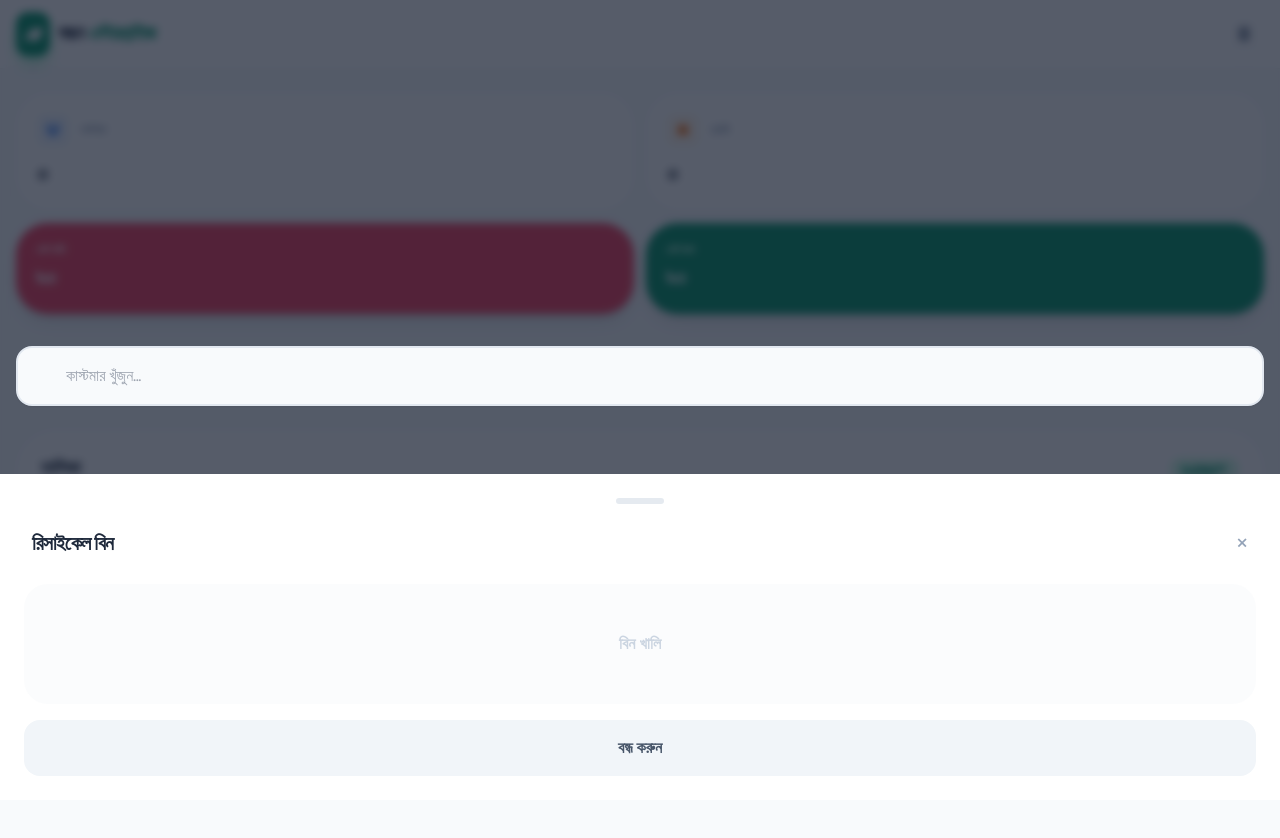
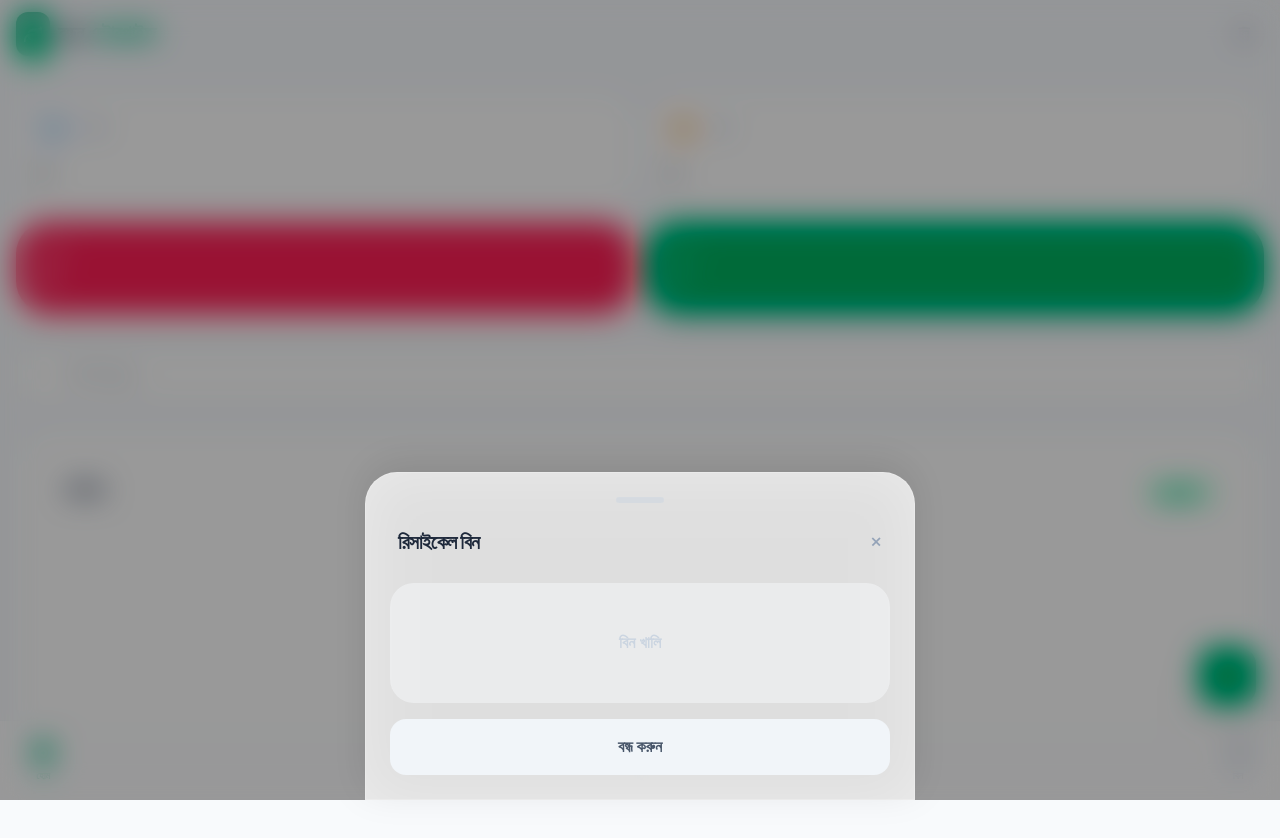
Before and after one commit to torikulislamsayem5555-creator/bondhon, a plain HTML site: page index.html in a window 1280 px wide. Both pictures are taken after a click on the button 1244 px from the left and 34 px from the top of the page. Before the commit the page ends 813 px from the top, so only its background shows below. Drawn offline with nearby package versions, Linux system fonts and the light colour scheme.

Commit message:
Update style.css

```diff
--- a/style.css
+++ b/style.css
@@ -1,116 +1,140 @@
+/* ১. গুগল ফন্ট এবং ভেরিয়েবল */
 @import url('https://fonts.googleapis.com/css2?family=Hind+Siliguri:wght@300;400;500;600;700&display=swap');
 
 :root {
     --primary: #10b981;
-    --primary-light: #d1fae5;
     --primary-dark: #065f46;
     --bg-light: #f1f5f9;
     --card-bg: #ffffff;
     --text-main: #0f172a;
     --text-muted: #64748b;
-    --danger: #ff4757;
-    --shadow: 0 10px 25px -5px rgba(0, 0, 0, 0.05), 0 8px 10px -6px rgba(0, 0, 0, 0.05);
+    --danger: #ef4444;
+    --shadow: 0 10px 25px -5px rgba(0, 0, 0, 0.05);
 }
 
-/* ডার্ক মোড পুরোপুরি রিমুভ করা হয়েছে */
+/* ২. অটো ডার্ক মোড লজিক */
+@media (prefers-color-scheme: dark) {
+    :root {
+        --bg-light: #0f172a;
+        --card-bg: #1e293b;
+        --text-main: #f1f5f9;
+        --text-muted: #94a3b8;
+        --shadow: 0 10px 25px -5px rgba(0, 0, 0, 0.3);
+    }
+}
 
+/* ৩. জেনারেল স্টাইল */
 * {
     margin: 0;
     padding: 0;
     box-sizing: border-box;
-    scroll-behavior: smooth;
+    font-family: 'Hind Siliguri', sans-serif;
+    -webkit-tap-highlight-color: transparent;
 }
 
 body {
-    font-family: 'Hind Siliguri', sans-serif;
     background-color: var(--bg-light);
     color: var(--text-main);
-    -webkit-tap-highlight-color: transparent;
     line-height: 1.6;
-    overflow-x: hidden;
-    /* কিবোর্ড ওপেন হলে যাতে স্ক্রিন কাঁপাকাঁপি না করে */
-    overscroll-behavior-y: contain;
+    transition: background-color 0.3s ease;
 }
 
-/* নেভিগেশন */
-.nav-glass {
-    background: rgba(255, 255, 255, 0.95);
-    backdrop-filter: blur(12px);
-    -webkit-backdrop-filter: blur(12px);
-    border-bottom: 1px solid rgba(0, 0, 0, 0.05);
-    z-index: 50;
+/* ৪. কার্ড এবং কন্টেইনার */
+.stat-card {
+    background: var(--card-bg);
+    border-radius: 24px;
+    padding: 1.5rem;
+    box-shadow: var(--shadow);
+    border: 1px solid rgba(255, 255, 255, 0.05);
 }
 
-/* স্ট্যাট কার্ড */
-.stat-card {
-    background: var(--card-bg);
-    border-radius: 28px;
-    border: 1px solid rgba(0, 0, 0, 0.02);
-    box-shadow: var(--shadow);
-    transition: all 0.4s cubic-bezier(0.175, 0.885, 0.32, 1.275);
-}
-
-.stat-card:active {
-    transform: scale(0.96);
-}
-
-/* বাটন */
-button {
-    cursor: pointer;
-    transition: all 0.2s cubic-bezier(0.4, 0, 0.2, 1);
-}
-
-button:active {
-    transform: scale(0.92);
-}
-
-/* ইনপুট - টাইপিং ফিক্স সহ */
+/* ৫. ইনপুট বক্স স্টাইল */
 input {
-    background: #f8fafc !important; /* হালকা সলিড ব্যাকগ্রাউন্ড */
-    border: 2px solid #e2e8f0 !important;
-    color: #0f172a !important;
-    font-size: 16px !important; /* iOS জুম ইন সমস্যা প্রতিরোধের জন্য */
-    transition: all 0.3s ease !important;
+    background: var(--card-bg) !important;
+    border: 2px solid rgba(0,0,0,0.05) !important;
+    color: var(--text-main) !important;
+    border-radius: 16px;
+    padding: 12px 16px;
+    width: 100%;
+    outline: none;
+    transition: all 0.3s ease;
+    z-index: 1;
     position: relative;
-    z-index: 101;
 }
 
 input:focus {
-    background: #ffffff !important;
     border-color: var(--primary) !important;
-    box-shadow: 0 0 0 4px rgba(16, 185, 129, 0.1) !important;
-    outline: none;
+    box-shadow: 0 0 0 4px rgba(16, 185, 129, 0.1);
 }
 
-/* মডাল ওভারলে - কিবোর্ড ভ্যানিশ সমস্যার জন্য ব্লার কমানো হয়েছে */
+/* ৬. আইফোন স্টাইল মডাল এবং ব্লার ওভারলে (আপডেটেড) */
 .modal-overlay {
-    background: rgba(15, 23, 42, 0.7) !important;
-    backdrop-filter: blur(4px) !important;
-    -webkit-backdrop-filter: blur(4px) !important;
-    transition: opacity 0.3s ease;
+    background: rgba(0, 0, 0, 0.4) !important; /* হালকা অন্ধকার আবহাওয়া */
+    backdrop-filter: blur(15px) saturate(180%) !important; /* আসল আইফোন ব্লার */
+    -webkit-backdrop-filter: blur(15px) saturate(180%) !important;
+    z-index: 1000 !important;
+    display: flex;
+    align-items: flex-end; /* পপআপ নিচ থেকে আসবে */
+    justify-content: center;
+    transition: opacity 0.4s ease;
 }
 
-/* মডাল অ্যানিমেশন */
-.scale-in {
-    animation: slideUp 0.4s cubic-bezier(0.2, 0.8, 0.2, 1);
-    background: #ffffff !important;
-    z-index: 105;
+/* iOS কার্ড ডিজাইন */
+.ios-card {
+    background: rgba(255, 255, 255, 0.8) !important; /* স্বচ্ছ গ্লাস লুক */
+    backdrop-filter: blur(30px) saturate(200%);
+    -webkit-backdrop-filter: blur(30px) saturate(200%);
+    border-radius: 32px 32px 0 0; /* উপরে রাউন্ড, নিচে সোজা */
+    width: 100%;
+    max-width: 550px;
+    border: 1px solid rgba(255, 255, 255, 0.2);
+    box-shadow: 0 -10px 40px rgba(0,0,0,0.1);
 }
 
-@keyframes slideUp {
-    from { transform: translateY(100px); opacity: 0; }
-    to { transform: translateY(0); opacity: 1; }
+@media (prefers-color-scheme: dark) {
+    .ios-card {
+        background: rgba(30, 30, 32, 0.75) !important;
+        border-top: 1px solid rgba(255, 255, 255, 0.1);
+    }
 }
 
-/* কাস্টম স্ক্রলবার হাইড */
+/* ৭. iOS স্প্রিং অ্যানিমেশন (নিচ থেকে উপরে স্লাইড) */
+.scale-in {
+    animation: ios-spring 0.5s cubic-bezier(0.32, 0.72, 0, 1) forwards;
+    z-index: 1001 !important;
+}
+
+@keyframes ios-spring {
+    0% { transform: translateY(100%); opacity: 0; }
+    100% { transform: translateY(0); opacity: 1; }
+}
+
+/* ৮. বাটন এবং অন্যান্য */
+button:active {
+    transform: scale(0.95);
+}
+
+.btn-primary {
+    background: var(--primary);
+    color: white;
+    padding: 12px 24px;
+    border-radius: 16px;
+    font-weight: 700;
+}
+
+#customerTable tr:active {
+    background: rgba(16, 185, 129, 0.05);
+}
+
+/* ডিলিট কনফার্মেশন বিশেষ স্টাইল */
+#deleteConfirmInput {
+    text-transform: uppercase;
+    letter-spacing: 2px;
+    border-color: #fee2e2 !important;
+    text-align: center;
+}
+
+/* স্ক্রলবার হাইড */
 ::-webkit-scrollbar {
-    width: 0px;
     display: none;
 }
-
-/* প্রিন্ট সেটিং */
-@media print {
-    .no-print, .fixed, button, .fab { display: none !important; }
-    body { background: white; color: black; }
-    .stat-card { border: 1px solid #eee; box-shadow: none; border-radius: 10px; }
-}
```
